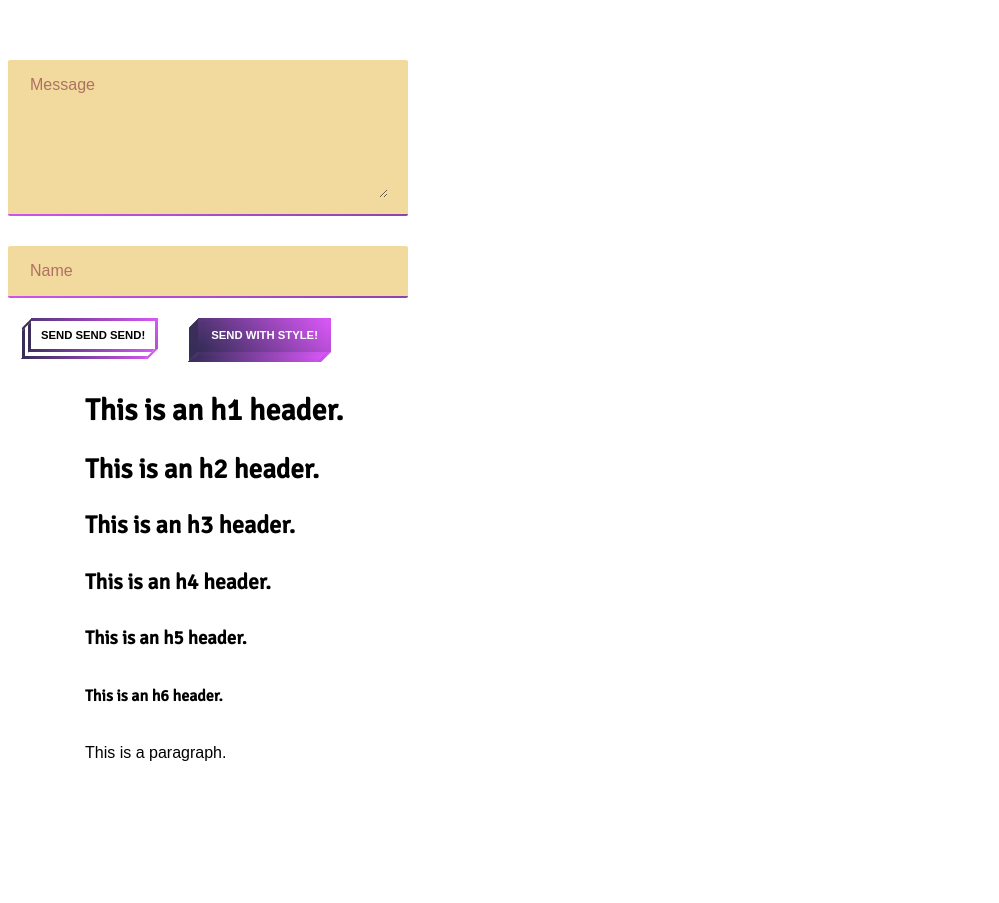
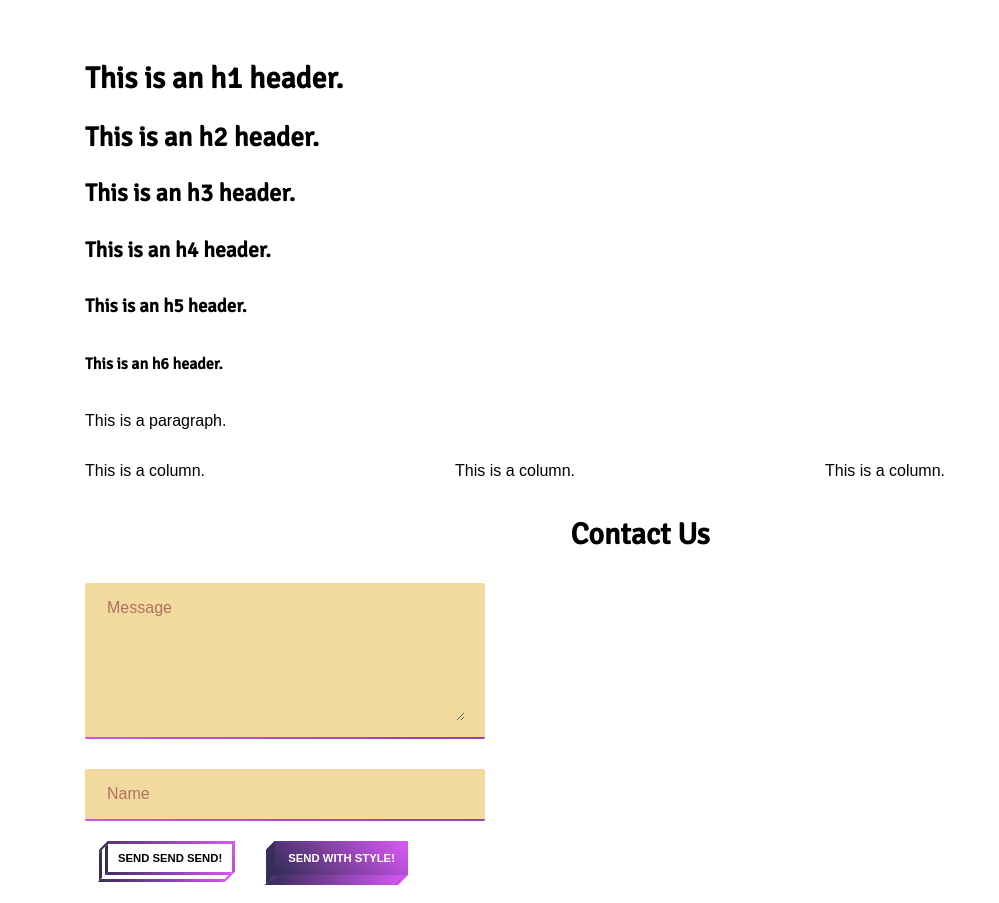
Before and after one commit to vermilion-tech/vt-rebuild-1, a Vue app: page / in a window 1280 px wide. Shown: the whole page, without its empty margins (0-999 px from the left). Before the commit the page ends 800 px from the top, so only its background shows below. Built offline with nearby package versions, Linux system fonts and the light colour scheme; a web font is replaced by a local one.

Commit message:
Threw in an example of rows and columsn in action

```diff
--- a/src/App.vue
+++ b/src/App.vue
@@ -1,5 +1,30 @@
 <template>
   <div id="app">
+
+    <Container>
+
+      <h1>This is an h1 header.</h1>
+      <h2>This is an h2 header.</h2>
+      <h3>This is an h3 header.</h3>
+      <h4>This is an h4 header.</h4>
+      <h5>This is an h5 header.</h5>
+      <h6>This is an h6 header.</h6>
+      <p>This is a paragraph.</p>
+
+      <Row>
+        <Column>
+          <p>This is a column.</p>
+        </Column>
+        <Column>
+          <p>This is a column.</p>
+        </Column>
+        <Column>
+          <p>This is a column.</p>
+        </Column>
+      </Row>
+
+      <h1 class="text-center">Contact Us</h1>
+
       <form style="max-width: 400px;">
 
         <FormTextArea id="bar" rows="6" placeholder="I hope it's something nice"
@@ -19,33 +44,29 @@
         </GradientButton>
       </form>
 
-    <Container>
-      <h1>This is an h1 header.</h1>
-      <h2>This is an h2 header.</h2>
-      <h3>This is an h3 header.</h3>
-      <h4>This is an h4 header.</h4>
-      <h5>This is an h5 header.</h5>
-      <h6>This is an h6 header.</h6>
-      <p>This is a paragraph.</p>
     </Container>
 
   </div>
 </template>
 
 <script>
+import Column from './components/atoms/Column.vue';
 import Container from './components/atoms/Container.vue';
 import FloatingFormLabel from './components/atoms/FloatingFormLabel.vue';
 import FormTextInput from './components/molecules/FormTextInput.vue';
 import FormTextArea from './components/molecules/FormTextArea.vue';
 import GradientButton from './components/atoms/GradientButton.vue';
+import Row from './components/atoms/Row.vue';
 export default {
   name: 'app',
   components: {
+    Column,
     Container,
     FloatingFormLabel,
     FormTextArea,
     FormTextInput,
     GradientButton,
+    Row
   },
 
   data: function() {
```
Lines whose indentation alone changed are shown as unchanged.
